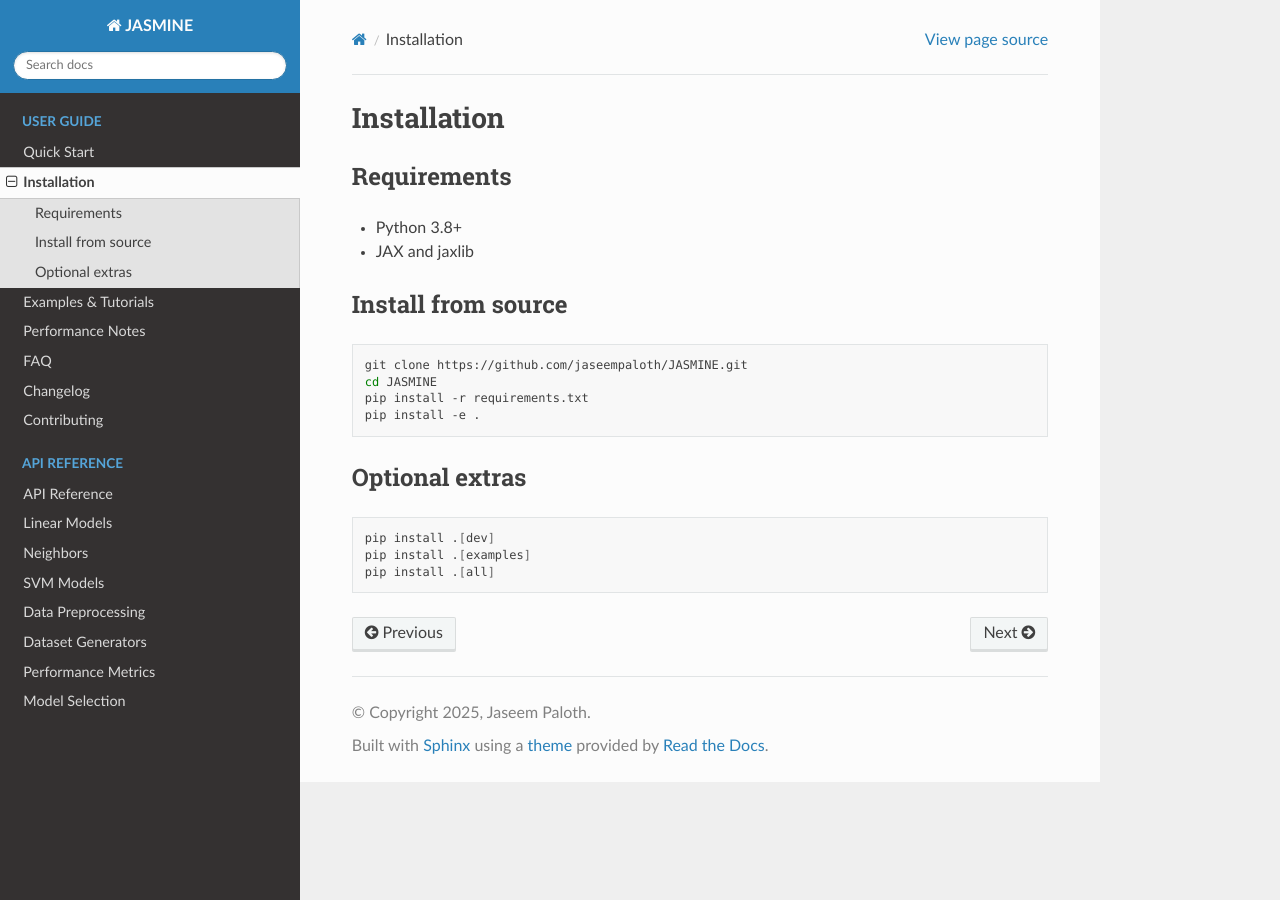
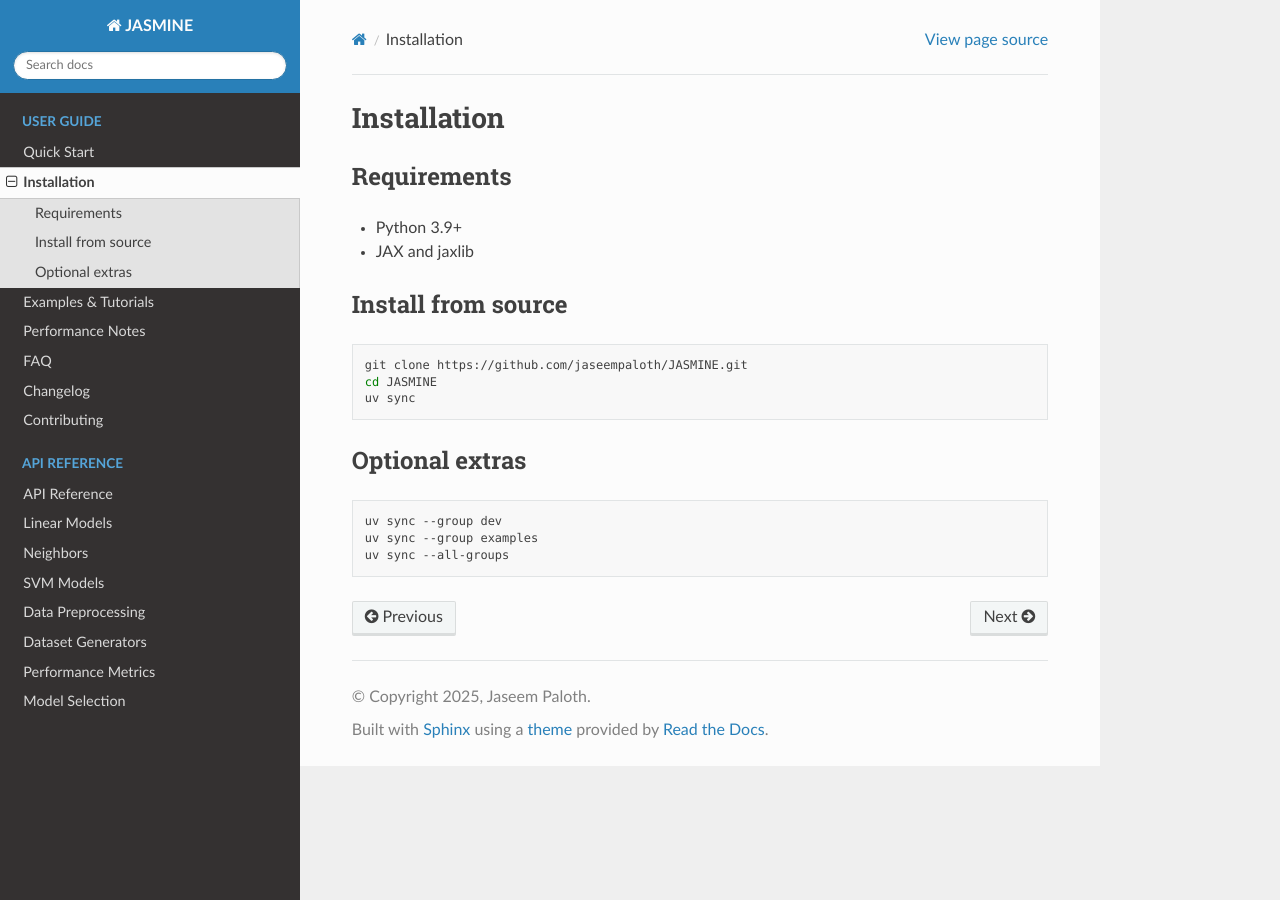
Before and after one commit to jaseempaloth/JASMINE, a Sphinx documentation site: the page built from docs/installation.rst, in a window 1280 px wide. Built offline with Sphinx 7.4.7 and the Read the Docs theme 3.1.0, drawn with Linux system fonts in a browser that asks for light colours.

```diff
--- a/docs/contributing.rst
+++ b/docs/contributing.rst
@@ -6,8 +6,8 @@ Development setup
 
 .. code-block:: bash
 
-   pip install -e .[dev]
-   pytest
+   uv sync
+   uv run pytest
 
 Guidelines
 ----------
--- a/docs/index.rst
+++ b/docs/index.rst
@@ -4,9 +4,9 @@ Welcome to JASMINE's Documentation
 **JASMINE** (JAX Accelerated Statistical Models and Integrated Neural Engine)
 is a machine learning library built on JAX for accelerated statistical modeling.
 
-.. image:: https://img.shields.io/badge/python-3.8+-blue.svg
+.. image:: https://img.shields.io/badge/python-3.9+-blue.svg
    :target: https://www.python.org/downloads/
-   :alt: Python 3.8+
+   :alt: Python 3.9+
 
 .. image:: https://img.shields.io/badge/JAX-latest-orange.svg
    :target: https://github.com/google/jax
--- a/docs/installation.rst
+++ b/docs/installation.rst
@@ -4,7 +4,7 @@ Installation
 Requirements
 ------------
 
-* Python 3.8+
+* Python 3.9+
 * JAX and jaxlib
 
 Install from source
@@ -14,14 +14,13 @@ Install from source
 
    git clone https://github.com/jaseempaloth/JASMINE.git
    cd JASMINE
-   pip install -r requirements.txt
-   pip install -e .
+   uv sync
 
 Optional extras
 ---------------
 
 .. code-block:: bash
 
-   pip install .[dev]
-   pip install .[examples]
-   pip install .[all]
+   uv sync --group dev
+   uv sync --group examples
+   uv sync --all-groups
--- a/docs/quickstart.rst
+++ b/docs/quickstart.rst
@@ -5,8 +5,7 @@ Install dependencies and package:
 
 .. code-block:: bash
 
-   pip install -r requirements.txt
-   pip install -e .
+   uv sync
 
 Train a regression model:
 
--- a/requirements.txt
+++ /dev/null
@@ -1 +0,0 @@
-jax
```
Also changed, not shown: README.md (+24 -7 lines), docs/requirements.txt (deleted, +0 -10 lines), pyproject.toml (+16 -14 lines), .readthedocs.yaml, 2 other files.
